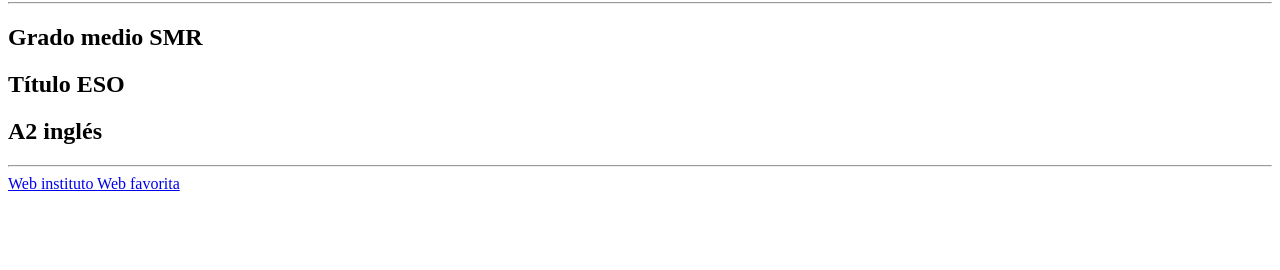
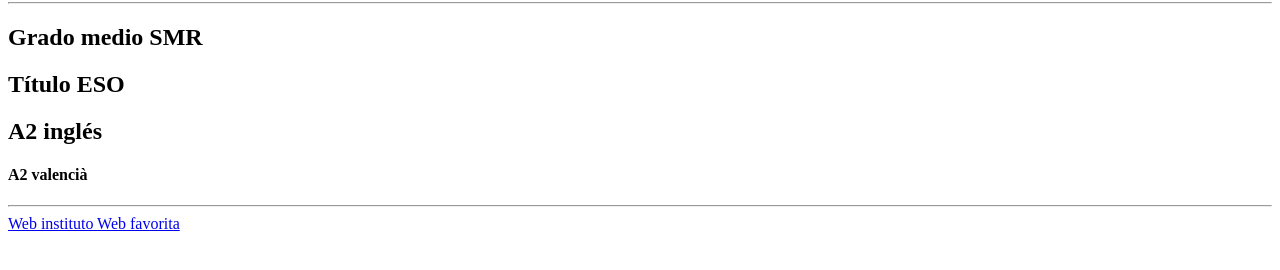
Before and after one commit to RobertMarton04/Practica3.2, a plain HTML site: page index.html in a window 1280 px wide. Shown: the part 78-348 px from the top of the page. Drawn offline with Linux system fonts and the light colour scheme.

Commit message:
Tarea 3.2

```diff
--- a/index.html
+++ b/index.html
@@ -11,6 +11,7 @@
     <h2>Grado medio SMR</h2>
     <h2>Título ESO</h2>
     <h2>A2 inglés</h2>
+    <h4>A2 valencià</h4>
     <hr>
     <a href="https://portal.edu.gva.es/ieselgrao/"> Web instituto </a>  <a href="https://www.busuu.com/"> Web favorita </a>
 
```
Also changed, not shown: style.css (added).
